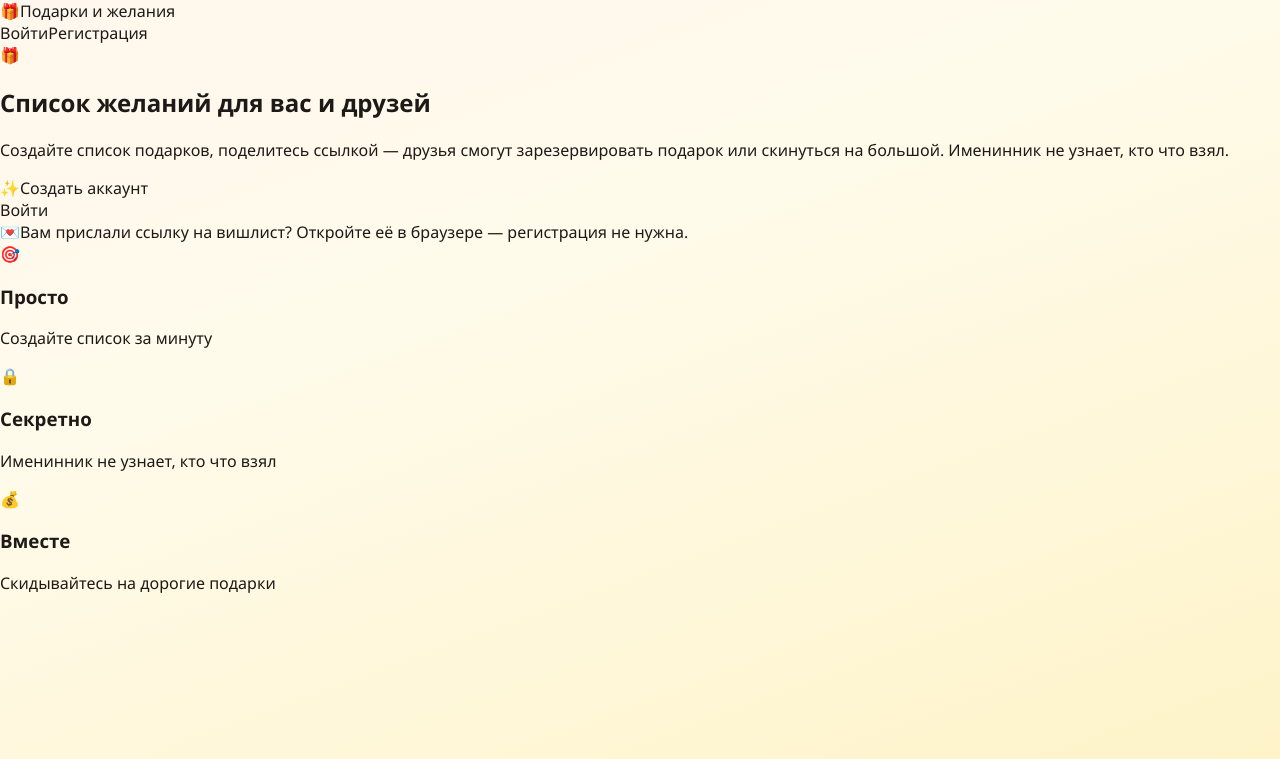
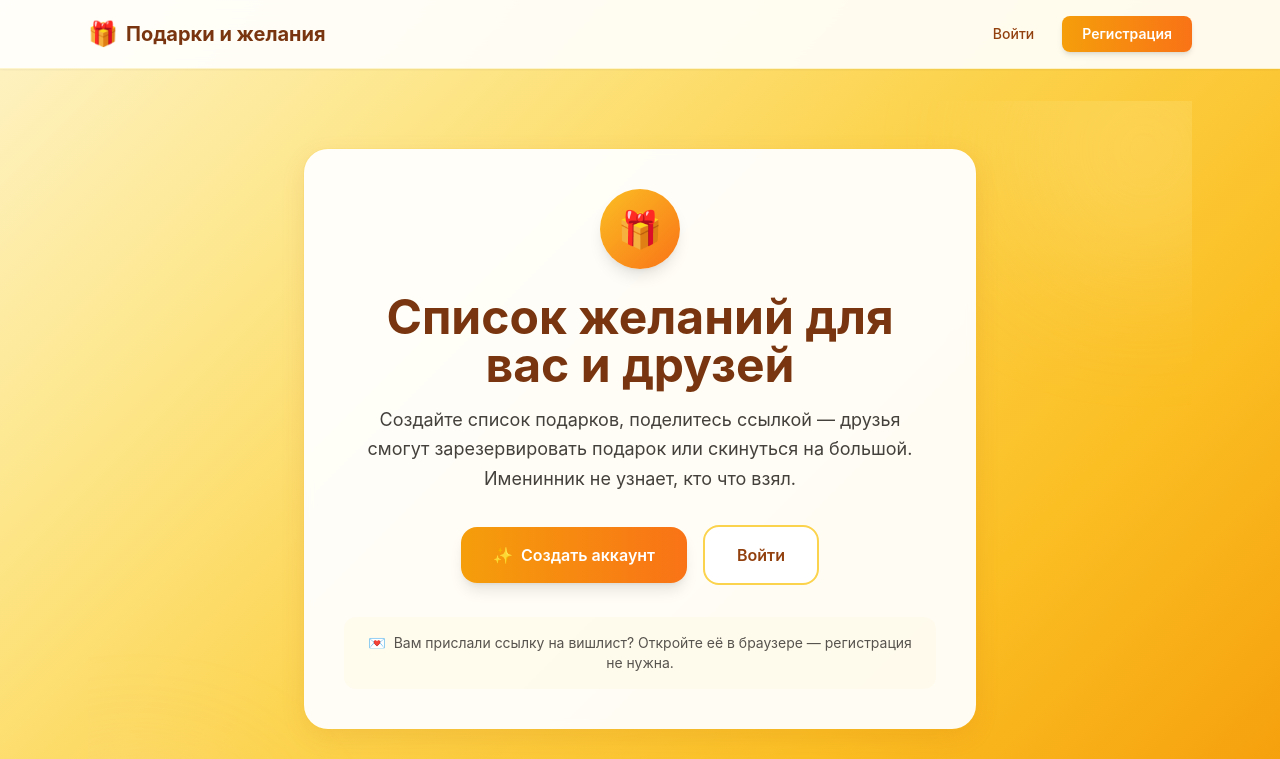
Before and after one commit to Oledjeee69/wishlistt, a Next.js app in the folder app/frontend/: page / in a window 1280 px wide. Shown: the top 759 px of the page. Built offline with nearby package versions, Linux system fonts and the light colour scheme.

Commit message:
Update globals.css

```diff
--- a/app/frontend/app/globals.css
+++ b/app/frontend/app/globals.css
@@ -1,3 +1,13 @@
+@tailwind base;
+@tailwind components;
+@tailwind utilities;
+
+@layer base {
+  * {
+    @apply border-stone-200;
+  }
+}
+
 *,
 *::before,
 *::after {
@@ -11,8 +21,9 @@ body {
 }
 
 body {
-  font-family: "Segoe UI", system-ui, -apple-system, sans-serif;
-  background: linear-gradient(160deg, #fef7ed 0%, #fffbeb 35%, #fef3c7 100%);
+  font-family: "Inter", "Segoe UI", system-ui, -apple-system, sans-serif;
+  background: linear-gradient(135deg, #fef3c7 0%, #fde68a 25%, #fcd34d 50%, #fbbf24 75%, #f59e0b 100%);
+  background-attachment: fixed;
   min-height: 100vh;
   color: #1c1917;
 }
@@ -20,11 +31,13 @@ body {
 a {
   color: inherit;
   text-decoration: none;
+  transition: all 0.2s ease;
 }
 
 button {
   font: inherit;
   cursor: pointer;
+  transition: all 0.2s ease;
 }
 
 /* Тематичные акценты: подарки, желания */
@@ -33,7 +46,19 @@ button {
   --color-gift-hover: #92400e;
   --color-wish: #d97706;
   --color-cream: #fffbeb;
-  --color-card: rgba(255, 255, 255, 0.9);
-  --shadow-soft: 0 2px 8px rgba(180, 83, 9, 0.08);
-  --radius: 12px;
+  --color-card: rgba(255, 255, 255, 0.95);
+  --shadow-soft: 0 4px 12px rgba(180, 83, 9, 0.12);
+  --shadow-medium: 0 8px 24px rgba(180, 83, 9, 0.15);
+  --radius: 16px;
 }
+
+/* Декоративные элементы */
+@layer utilities {
+  .gift-gradient {
+    background: linear-gradient(135deg, #f59e0b 0%, #d97706 100%);
+  }
+
+  .card-glow {
+    box-shadow: 0 0 0 1px rgba(251, 191, 36, 0.1), 0 8px 24px rgba(180, 83, 9, 0.12);
+  }
+}
```
